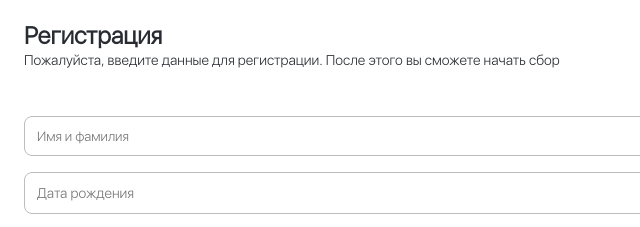
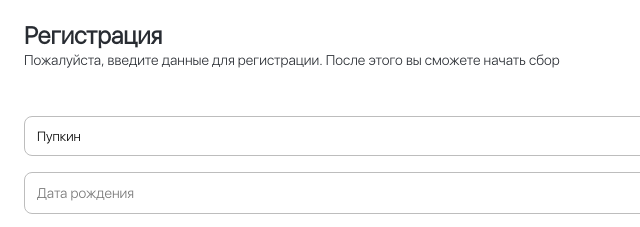
Before and after one commit to EugenyBobylev/drujbawebs, a plain HTML site: page content/userRegistration.html in a window 1280 px wide. Shown: the top 227 px of the page, 0-640 px from the left. Drawn offline with Linux system fonts and the light colour scheme; a script that the page names is missing.

Commit message:
update6 userRegistration.html

```diff
--- a/content/userRegistration.html
+++ b/content/userRegistration.html
@@ -15,7 +15,7 @@
     <h1>Регистрация</h1>
     <p>Пожалуйста, введите данные для регистрации. После этого вы сможете начать сбор</p>
     <form action="" name="userRegistrationForm">
-        <input type="text" id="uname" placeholder="Имя и фамилия" class="required" required />
+        <input type="text" id="uname" placeholder="Имя и фамилия" class="required" required value="Пупкин"/>
         <div class="dateInput">
             <input id="dateInput" type="date" onchange="this.nextElementSibling.innerHTML = !this.value ? 'Дата рождения' : this.value.split('-')[2]+'.'+this.value.split('-')[1]+'.'+this.value.split('-')[0]" id="birthday" name="birthday" required>
             <label for="birthday">Дата рождения</label>
```
